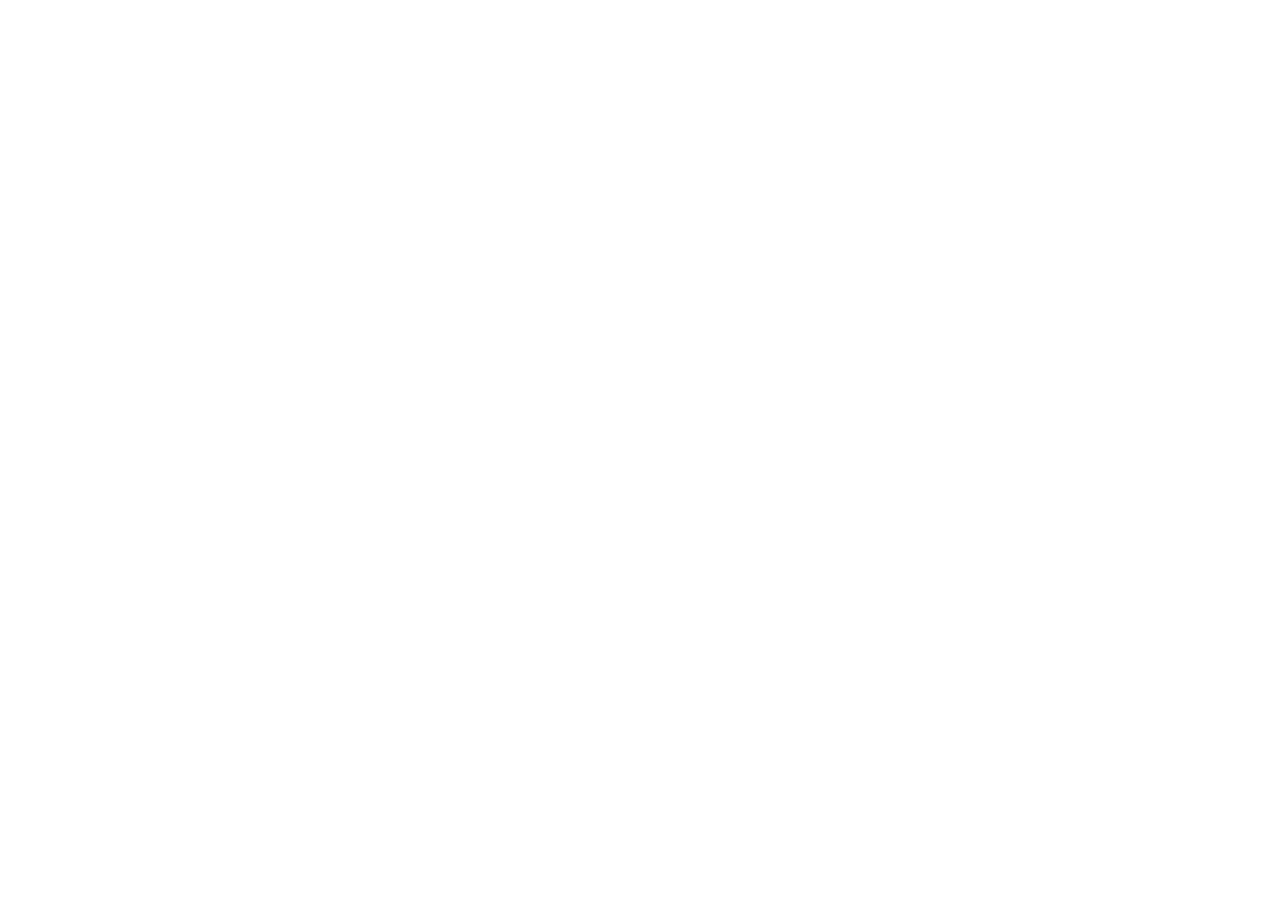
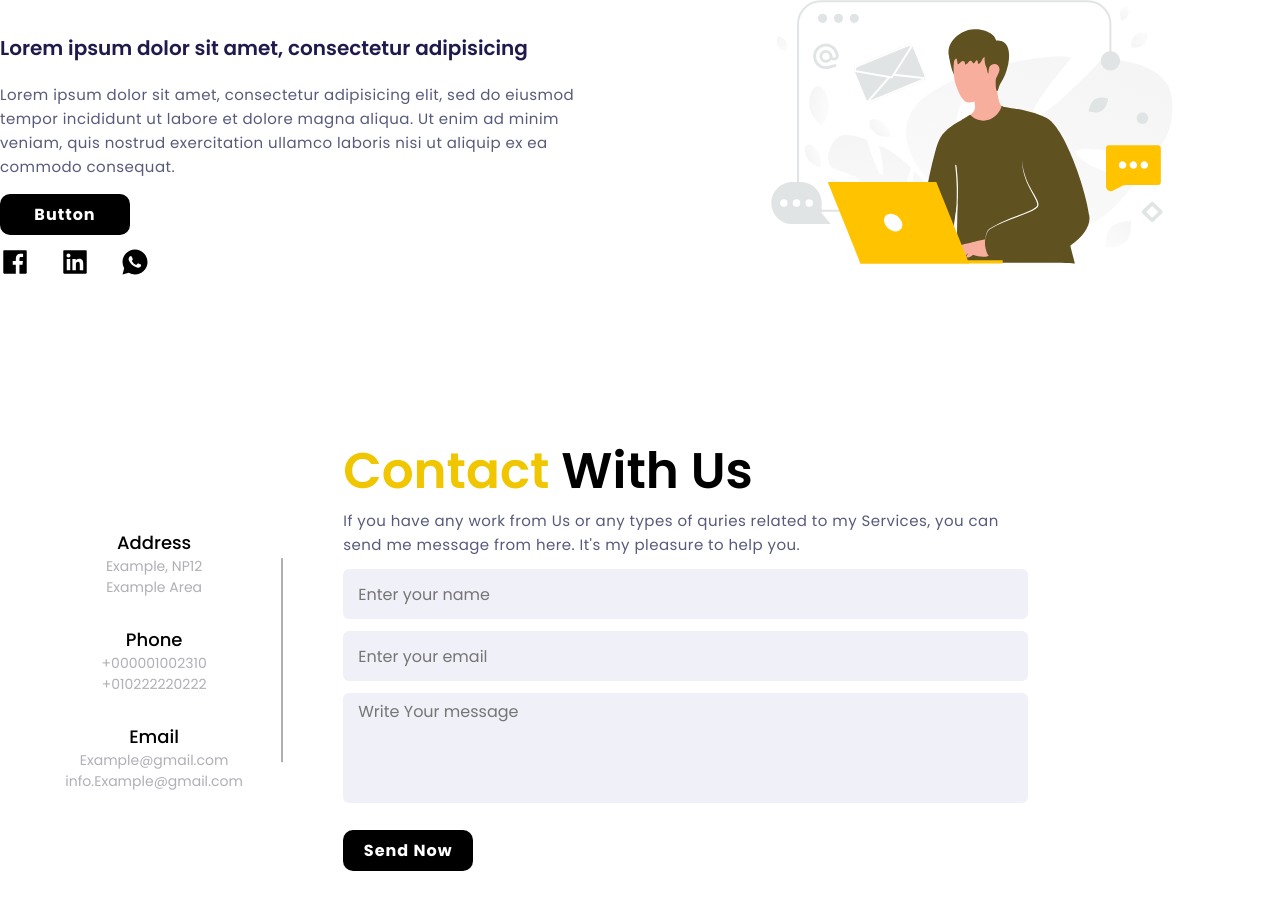
Before and after one commit to shakhawatsalam/aalok, a React (Create React App) app: page / in a window 1280 px wide. Shown: the part 1253-2154 px from the top of the page. Before the commit the page ends 1067 px from the top, so only its background shows below. Built offline with nearby package versions, Linux system fonts and the light colour scheme.

Commit message:
Contact us from is almost done

```diff
--- /dev/null
+++ b/src/Component/aboutUs/AboutUs.jsx
@@ -0,0 +1,121 @@
+import React from "react";
+import "./aboutus.css";
+import AboutUsImg from "../../Assets/Image/27.svg";
+import { AiFillFacebook, AiFillLinkedin } from 'react-icons/ai'
+import { RiWhatsappFill } from 'react-icons/ri';
+
+function AboutUs() {
+  return (
+    <div className='container'>
+
+      <div className="header_container">
+                <div className="leftSide">
+                <div className='title'>
+              <h1><span>About</span> Us</h1>
+            </div>
+            <div className='content'>
+              <h3>Lorem ipsum dolor sit amet, consectetur adipisicing</h3>
+              <p>
+                Lorem ipsum dolor sit amet, consectetur adipisicing elit, sed do
+                eiusmod tempor incididunt ut labore et dolore magna aliqua. Ut
+                enim ad minim veniam, quis nostrud exercitation ullamco laboris
+                nisi ut aliquip ex ea commodo consequat.
+              </p>
+              <div>
+               <button className="headerBtn">Button</button>
+              </div>
+            </div>
+            <div className='social'>
+              <a href=''>
+                <AiFillFacebook/>
+              </a>
+              <a href=''>
+                <AiFillLinkedin/>
+              </a>
+              <a href=''>
+                <RiWhatsappFill/>
+              </a>
+            </div>
+                    </div>
+                    <div className="rightSide">
+                        <div className="headerImage">
+                            <img src={AboutUsImg} alt="" />
+                        </div>
+                    </div>
+                </div>
+
+
+
+
+
+
+
+
+
+
+
+
+
+
+
+
+
+
+
+
+
+
+
+
+
+
+
+
+
+
+
+
+
+
+          {/* <div className='section'>
+        <div className='AboutUsContainer'>
+          <div className='content-section'>
+            <div className='title'>
+              <h1>About Us</h1>
+            </div>
+            <div className='content'>
+              <h3>Lorem ipsum dolor sit amet, consectetur adipisicing</h3>
+              <p>
+                Lorem ipsum dolor sit amet, consectetur adipisicing elit, sed do
+                eiusmod tempor incididunt ut labore et dolore magna aliqua. Ut
+                enim ad minim veniam, quis nostrud exercitation ullamco laboris
+                nisi ut aliquip ex ea commodo consequat.
+              </p>
+              <div className='button'>
+                <a href=''>Read More</a>
+              </div>
+            </div>
+            <div className='social'>
+              <a href=''>
+                <i className='fab fa-facebook-f'></i>
+              </a>
+              <a href=''>
+                <i className='fab fa-twitter'></i>
+              </a>
+              <a href=''>
+                <i className='fab fa-instagram'></i>
+              </a>
+            </div>
+          </div>
+          <div className='rightSide'>
+            <div className='headerImage'>
+              <img src={AboutUsImg} alt='' />
+            </div>
+          </div>
+        </div>
+      </div> */}
+    </div>
+  );
+}
+
+export default AboutUs;
--- /dev/null
+++ b/src/Component/aboutUs/aboutus.css
@@ -0,0 +1,34 @@
+.title > h1 {
+    font-size: 50px;
+    font-weight: 600;
+}
+.title > h1 > span {
+    color:  #EFC600;
+}
+.social{
+    margin-top: 10px;
+    color: white;
+    display: flex;
+    justify-content: space-between;
+    align-items: center;
+    font-size: 30px;
+    /* border: 1px solid red; */
+    width:25%;
+}
+.social > a {
+    color: black;
+    transition: 0.4s;
+}
+.social > a:hover {
+    color:  #EFC600;
+}
+@media (max-width:843px){
+    .title > h1 {
+        text-align: center;
+        font-size: 50px;
+        font-weight: 600;
+    }
+    .social{
+        width: 40%;
+    }
+}
--- /dev/null
+++ b/src/Component/contactus/ContactUs.jsx
@@ -0,0 +1,63 @@
+import React from "react";
+import "./contactus.css";
+
+const ContactUs = () => {
+    return (
+      <div className="container">
+
+    <div className='containerC'>
+      <div className='content'>
+        <div className='left-side'>
+          <div className='address details'>
+            <i className='fas fa-map-marker-alt'></i>
+            <div className='topic'>Address</div>
+            <div className='text-one'>Example, NP12</div>
+            <div className='text-two'>Example Area</div>
+          </div>
+          <div className='phone details'>
+            <i className='fas fa-phone-alt'></i>
+            <div className='topic'>Phone</div>
+            <div className='text-one'>+000001002310</div>
+            <div className='text-two'>+010222220222</div>
+          </div>
+          <div className='email details'>
+            <i className='fas fa-envelope'></i>
+            <div className='topic'>Email</div>
+            <div className='text-one'>Example@gmail.com</div>
+            <div className='text-two'>info.Example@gmail.com</div>
+          </div>
+        </div>
+        <div className='right-side'>
+          <div className='topic-text'><span>Contact</span> With Us</div>
+          <p>
+            If you have any work from Us or any types of quries related to my
+            Services, you can send me message from here. It's my pleasure to
+            help you.
+          </p>
+          <form action='#'>
+            <div className='input-box'>
+              <input type='text' placeholder='Enter your name' />
+            </div>
+            <div className='input-box'>
+              <input type='text' placeholder='Enter your email' />
+            </div>
+            <div className='input-box message-box'>
+              <textarea
+                name=''
+                id=''
+                cols='30'
+                rows='8'
+                placeholder='Write Your message'></textarea>
+            </div>
+            <div>
+              <input type='button' value='Send Now' className="headerBtn" />
+            </div>
+          </form>
+        </div>
+      </div>
+    </div>
+      </div>
+  );
+};
+
+export default ContactUs;
--- /dev/null
+++ b/src/Component/contactus/contactus.css
@@ -0,0 +1,146 @@
+.containerC{
+    width: 85%;
+    background: #fff;
+    border-radius: 6px;
+    padding: 20px 60px 30px 40px;
+    /* box-shadow: 0 5px 10px rgba(0, 0, 0, 0.2); */
+  }
+
+.containerC .content{
+    display: flex;
+    align-items: center;
+    justify-content: space-between;
+  }
+  .topic-text > span {
+    color: #EFC600;
+  }
+  .containerC .content .left-side{
+    width: 25%;
+    height: 100%;
+    display: flex;
+    flex-direction: column;
+    align-items: center;
+    justify-content: center;
+    margin-top: 15px;
+    position: relative;
+  }
+  .content .left-side::before{
+    content: '';
+    position: absolute;
+    height: 70%;
+    width: 2px;
+    right: -15px;
+    top: 50%;
+    transform: translateY(-50%);
+    background: #afafb6;
+  }
+  .content .left-side .details{
+    margin: 14px;
+    text-align: center;
+  }
+  .content .left-side .details i{
+    font-size: 30px;
+    color: black;
+    margin-bottom: 10px;
+  }
+  .content .left-side .details .topic{
+    font-size: 18px;
+    font-weight: 500;
+  }
+  .content .left-side .details .text-one,
+  .content .left-side .details .text-two{
+    font-size: 14px;
+    color: #afafb6;
+  }
+  .containerC .content .right-side{
+    width: 75%;
+    margin-left: 75px;
+  }
+  .content .right-side .topic-text{
+    font-size: 50px;
+    font-weight: 600;
+    color: black;
+  }
+  .right-side .input-box{
+    height: 50px;
+    width: 100%;
+    margin: 12px 0;
+  }
+  .right-side .input-box input,
+  .right-side .input-box textarea{
+    height: 100%;
+    width: 100%;
+    border: none;
+    outline: none;
+    font-size: 16px;
+    background: #F0F1F8;
+    border-radius: 6px;
+    padding: 0 15px;
+    resize: none;
+  }
+  .right-side .message-box{
+    min-height: 110px;
+  }
+  .right-side .input-box textarea{
+    padding-top: 6px;
+  }
+  .right-side .button{
+    display: inline-block;
+    margin-top: 12px;
+  }
+  .right-side .button input[type="button"]{
+    color: #fff;
+    font-size: 18px;
+    outline: none;
+    border: none;
+    padding: 8px 16px;
+    border-radius: 6px;
+    background: #3e2093;
+    cursor: pointer;
+    transition: all 0.3s ease;
+  }
+  .button input[type="button"]:hover{
+    background: #5029bc;
+  }
+
+  @media (max-width: 950px) {
+    .containerC{
+      width: 100%;
+      padding: 30px 40px 40px 35px ;
+    }
+    .containerC .content .right-side{
+     width: 75%;
+     margin-left: 55px;
+  }
+  }
+  @media (max-width: 820px) {
+    .containerC{
+      margin: 40px 0;
+      height: 100%;
+    }
+    .containerC .content{
+      flex-direction: column-reverse;
+    }
+   .containerC .content .left-side{
+     width: 100%;
+     flex-direction: row;
+     margin-top: 40px;
+     justify-content: center;
+     flex-wrap: wrap;
+   }
+   .containerC .content .left-side::before{
+     display: none;
+   }
+   .containerC .content .right-side{
+     width: 100%;
+     margin-left: 0;
+   }
+  }
+  @media (max-width:843px){
+    .content .right-side .topic-text{
+        text-align: center;
+        font-size: 40px;
+        font-weight: 600;
+        color: black;
+      }
+  }
--- a/src/Pages/home/Home.jsx
+++ b/src/Pages/home/Home.jsx
@@ -1,4 +1,6 @@
 import React from "react";
+import AboutUs from "../../Component/aboutUs/AboutUs";
+import ContactUs from "../../Component/contactus/ContactUs";
 import Header from "../../Component/header/Header";
 import NavBar from "../../Component/navbar/NavBar";
 import OusServices from "../../Component/ourservices/OusServices";
@@ -9,7 +11,9 @@ const Home = () => {
       <>
       <NavBar />
       <Header/>
-      <OusServices/>
+      <OusServices />
+      <AboutUs />
+      <ContactUs/>
       </>
 
   );
```
Also changed, not shown: src/Assets/Image/27.svg (added).
